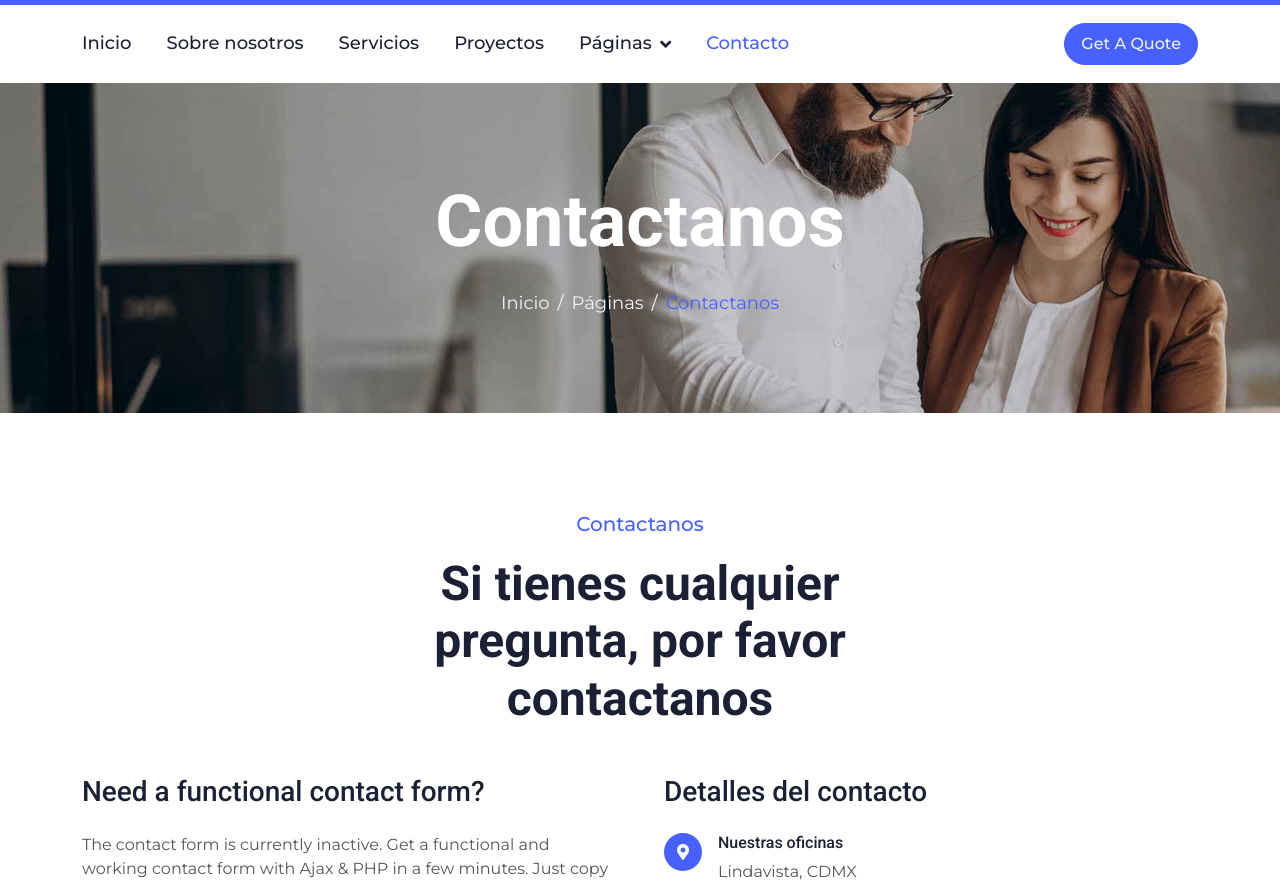
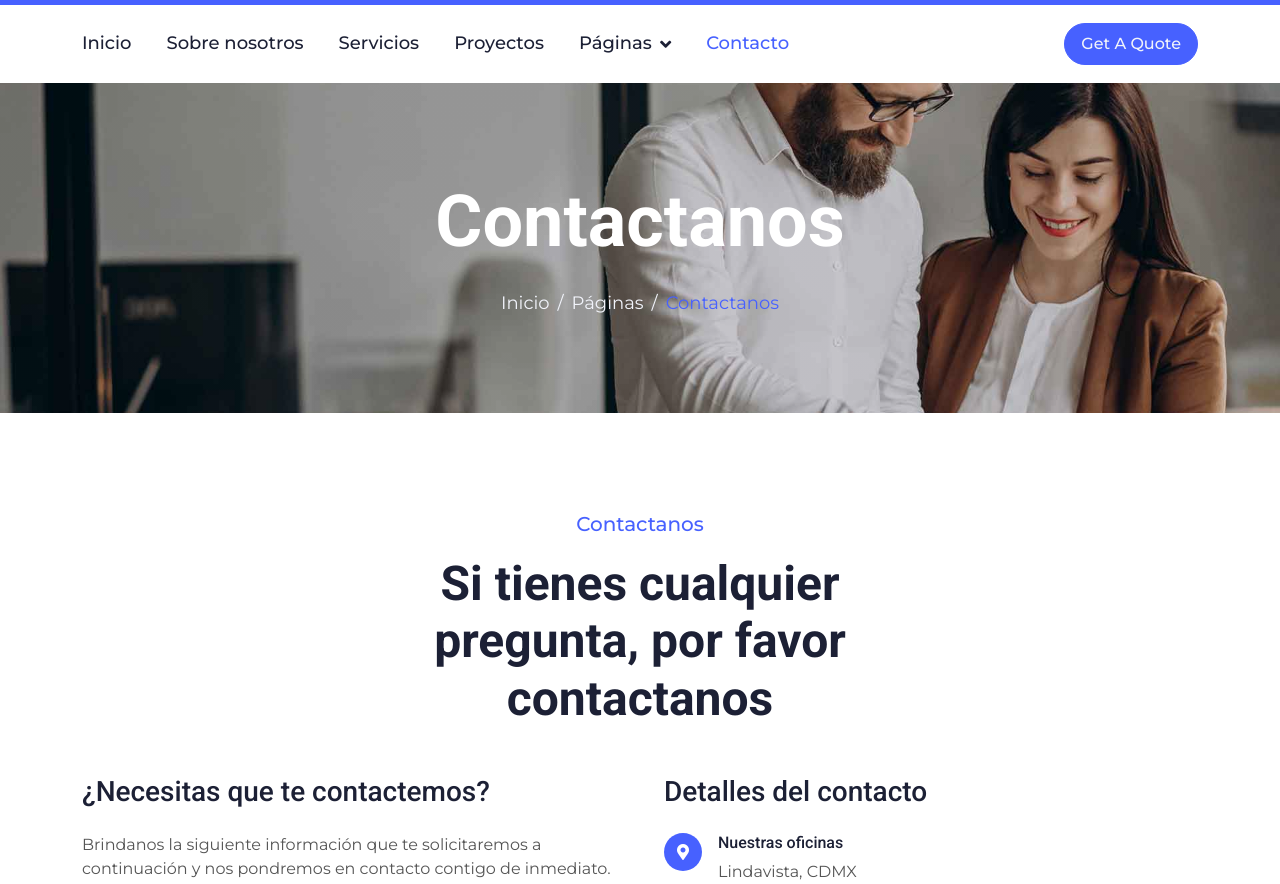
Before and after one commit to Richard2203/ProyectoFinal, a plain HTML site: page contact.html in a window 1280 px wide. Shown: the part 65-949 px from the top of the page. Drawn offline with nearby package versions, Linux system fonts and the light colour scheme.

Commit message:
Cambios en el contenido de project HTML

```diff
--- a/contact.html
+++ b/contact.html
@@ -126,8 +126,8 @@
             </div>
             <div class="row g-5">
                 <div class="col-lg-6 wow fadeInUp" data-wow-delay="0.1s">
-                    <h3 class="mb-4">Need a functional contact form?</h3>
-                    <p class="mb-4">The contact form is currently inactive. Get a functional and working contact form with Ajax & PHP in a few minutes. Just copy and paste the files, add a little code and you're done. <a href="https://htmlcodex.com/contact-form">Download Now</a>.</p>
+                    <h3 class="mb-4">¿Necesitas que te contactemos?</h3>
+                    <p class="mb-4">Brindanos la siguiente información que te solicitaremos a continuación y nos pondremos en contacto contigo de inmediato.</p>
                     <form>
                         <div class="row g-3">
                             <div class="col-md-6">
```
